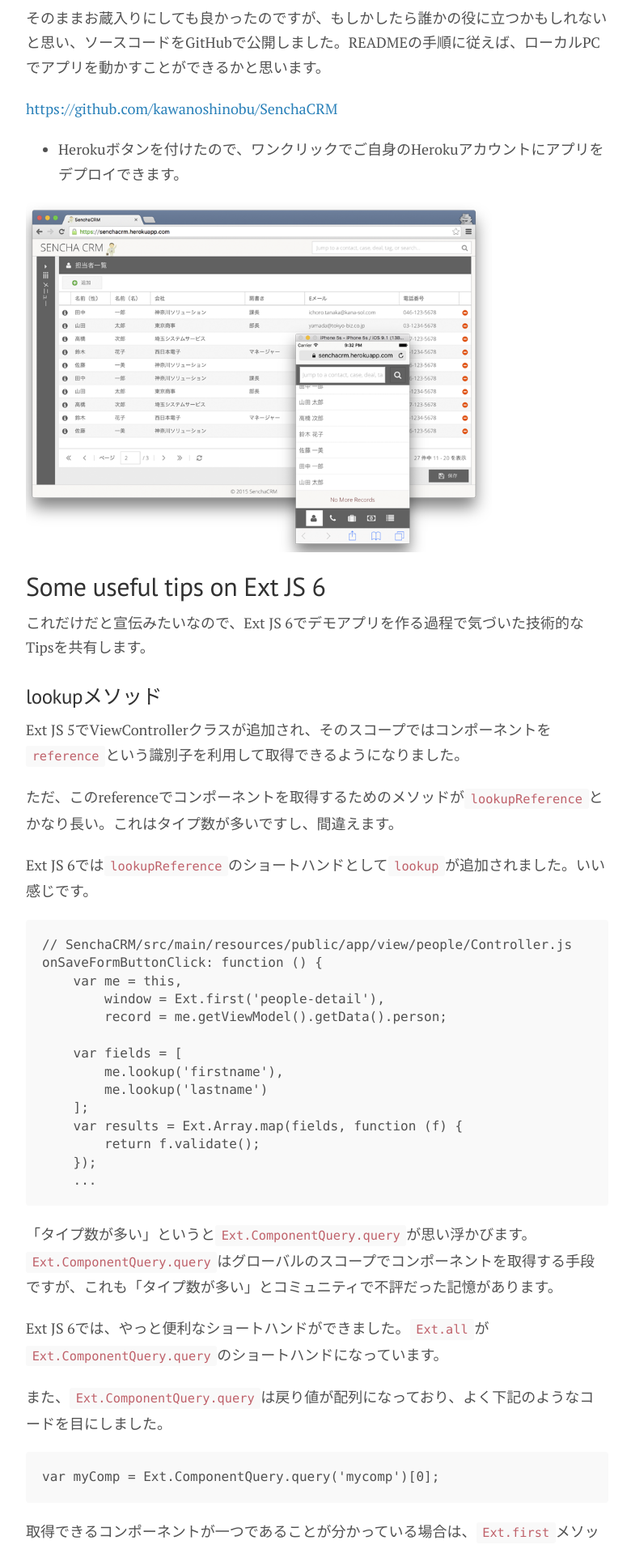
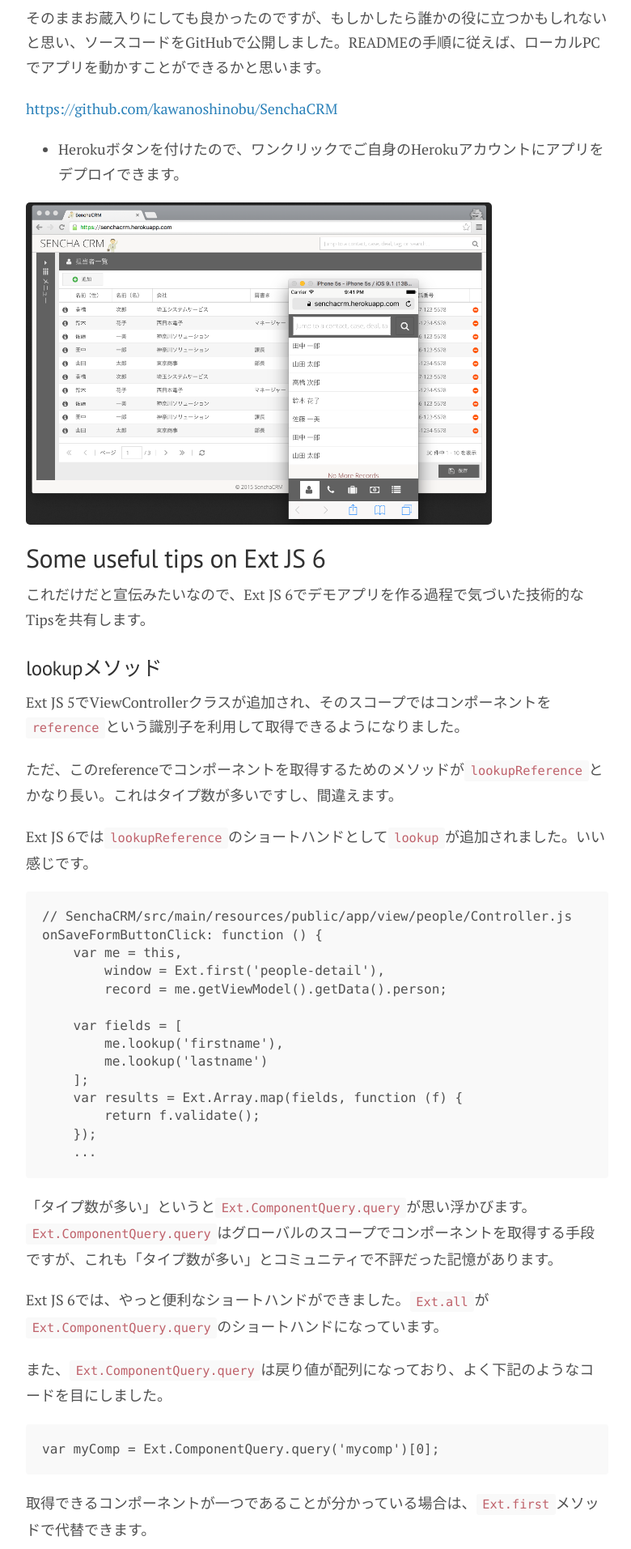
Before and after one commit to shinobukawano/kawanoshinobu.github.io, a Jekyll site: the page built from _posts/2015-12-06-sencha-crm.md, in a window 1280 px wide. Shown: the part 786-2699 px from the top of the page at 81% size, without its empty margins (248-1028 px from the left). Built offline with Jekyll 4.4.1, drawn with Linux system fonts in a browser that asks for light colours; Markdown is read by kramdown in place of the engine named in the settings; comment, search, counter and statistics services are not loaded.

Commit message:
Updated image.

```diff
--- a/_posts/2015-12-06-sencha-crm.md
+++ b/_posts/2015-12-06-sencha-crm.md
@@ -19,7 +19,7 @@
 <a href="https://github.com/kawanoshinobu/SenchaCRM" target="_blank">https://github.com/kawanoshinobu/SenchaCRM</a>
 * Herokuボタンを付けたので、ワンクリックでご自身のHerokuアカウントにアプリをデプロイできます。
 
-<img src="/public/images/crm-v01-hero.png" style="width:80%"/>
+<img src="/public/images/crm-v01-hero.jpg" style="width:80%"/>
 
 # Some useful tips on Ext JS 6
 
```
Also changed, not shown: public/images/crm-v01-hero.jpg.
